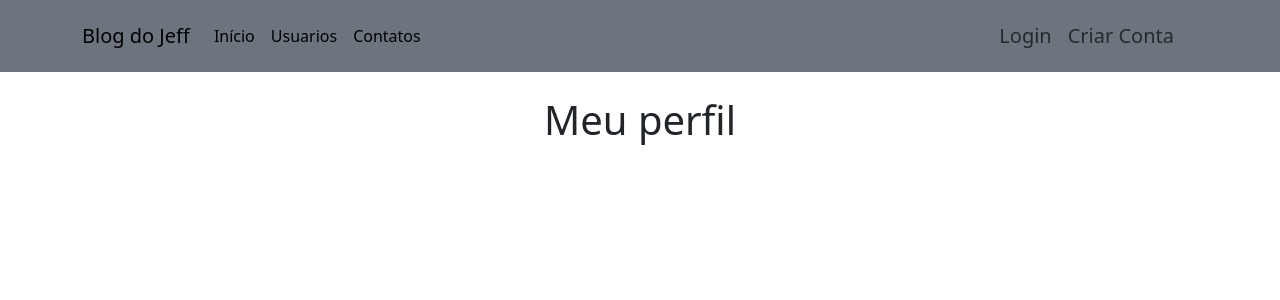
After one commit to jeffin-Dev/blog-flask, a Flask app: page /perfil in a window 1280 px wide. The commit adds this page. Shown: the top 300 px of the page. Run offline with Flask 3, Linux system fonts and the light colour scheme.

Commit message:
Atualização Projeto
Atualizei a função de logar e verificar com o banco de dados.
Desenvolvi novas opções caso o usuário estiver logado

```diff
--- a/ProjectBlogJeff/__init__.py
+++ b/ProjectBlogJeff/__init__.py
@@ -1,7 +1,7 @@
 from flask import Flask
 from flask_sqlalchemy import SQLAlchemy
 from flask_bcrypt import Bcrypt
-
+from flask_login import LoginManager
 
 app = Flask(__name__)
 
@@ -10,6 +10,6 @@ app.config['SQLALCHEMY_DATABASE_URI'] = 'sqlite:///blog.db'
 
 database = SQLAlchemy(app)
 bcrypt = Bcrypt(app)
-
+login_manager = LoginManager(app)
 
 from ProjectBlogJeff import routes
--- a/ProjectBlogJeff/routes.py
+++ b/ProjectBlogJeff/routes.py
@@ -2,7 +2,7 @@ from flask import render_template, url_for, request, flash, redirect
 from ProjectBlogJeff.forms import FormLoginAccount, FormCreateAccount
 from ProjectBlogJeff import app, database, bcrypt
 from ProjectBlogJeff.models import Usuario
-
+from flask_login import login_user, logout_user, current_user
 
 lista_usuarios = ['Jeff', 'Isa', 'João', 'Pedro', 'Ana']
 
@@ -22,11 +22,14 @@ def usuarios():
 def login():
     form_login = FormLoginAccount()
     form_create_account = FormCreateAccount()
-
     if form_login.validate_on_submit() and 'botao_submit_entrar' in request.form:
-        flash(f'Boas vindas, {form_login.email_login.data}.', 'alert-success')
-        return redirect(url_for('home'))
-
+        usuario = Usuario.query.filter_by(email=form_login.email_login.data).first()
+        if usuario and bcrypt.check_password_hash(usuario.senha, form_login.senha_login.data):
+            login_user(usuario, remember=form_login.lembrar_dados.data)
+            flash(f'Boas vindas, {form_login.email_login.data}.', 'alert-success')
+            return redirect(url_for('home'))
+        else:
+            flash('E-mail ou Senha Incorreta. Verifique e tente novamente', 'alert-danger')
     if form_create_account.validate_on_submit() and 'botao_submit_criar_conta' in request.form:
         pass_cript = bcrypt.generate_password_hash(form_create_account.senha_create.data)
         usuario = Usuario(username=form_create_account.username.data, email=form_create_account.email.data,
@@ -36,3 +39,17 @@ def login():
         flash(f'Boas vindas {form_create_account.username.data}.', 'alert alert-success')
         return redirect(url_for('home'))
     return render_template('login.html', form_login=form_login, form_create_account=form_create_account)
+
+@app.route('/sair')
+def logout():
+    logout_user()
+    flash('Deslogado Com Sucesso.', 'alert-success')
+    return redirect(url_for('login'))
+
+@app.route('/post/criar')
+def criar_post():
+    return render_template('criar_post.html')
+
+@app.route('/perfil')
+def meu_perfil():
+    return render_template('meu_perfil.html')
--- /dev/null
+++ b/ProjectBlogJeff/templates/meu_perfil.html
@@ -0,0 +1,9 @@
+{% extends 'base.html' %}
+
+{% block body %}
+
+    <div style="text-align: center">
+        <h1>Meu perfil</h1>
+    </div>
+
+{% endblock %}
--- a/ProjectBlogJeff/templates/navbar.html
+++ b/ProjectBlogJeff/templates/navbar.html
@@ -15,12 +15,24 @@
         </li>
       </ul>
       <ul class ="d-flex navbar-brand navbar-nav">
+          {% if current_user.is_authenticated %}
+            <li class="nav-item">
+              <a class="nav-link" aria-current="page" href="{{url_for('criar_post')}}">Criar Post</a>
+            </li>
+            <li class="nav-item">
+              <a class="nav-link" aria-current="page" href="{{url_for('meu_perfil')}}">Meu Perfil</a>
+            </li>
+            <li class="nav-item">
+              <a class="nav-link" aria-current="page" href="{{url_for('logout')}}">Sair</a>
+            </li>
+          {% else %}
             <li class="nav-item">
               <a class="nav-link" aria-current="page" href="{{url_for('login')}}">Login</a>
             </li>
             <li class="nav-item">
               <a class="nav-link" aria-current="page" href="{{url_for('login')}}"> Criar Conta</a>
             </li>
+          {% endif %}
       </ul>
     </div>
   </div>
```
Also changed, not shown: ProjectBlogJeff/forms.py (+2 -14 lines), ProjectBlogJeff/models.py (+7 -2 lines), ProjectBlogJeff/templates/criar_post.html (added, +9 -0 lines), ProjectBlogJeff/templates/login.html (+3 -8 lines), instance/blog.db. Lines whose indentation alone changed are shown as unchanged.
